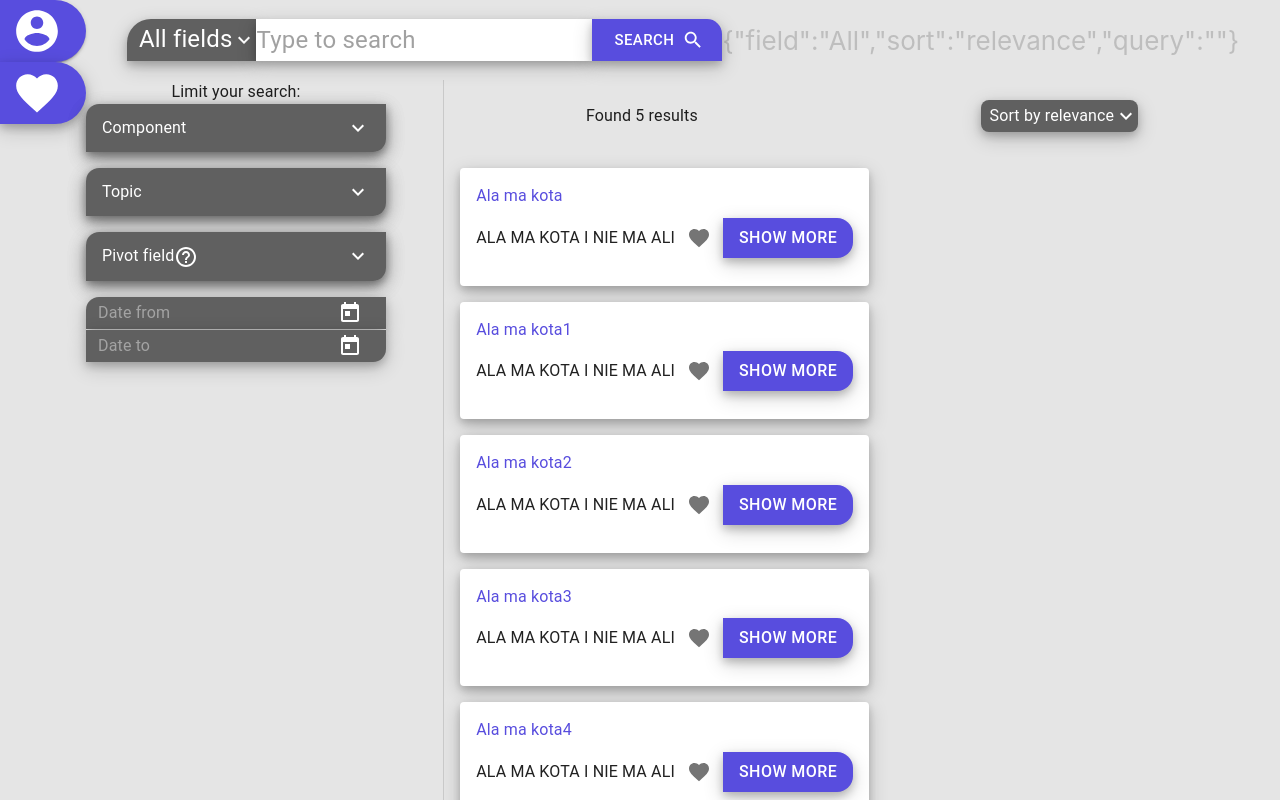
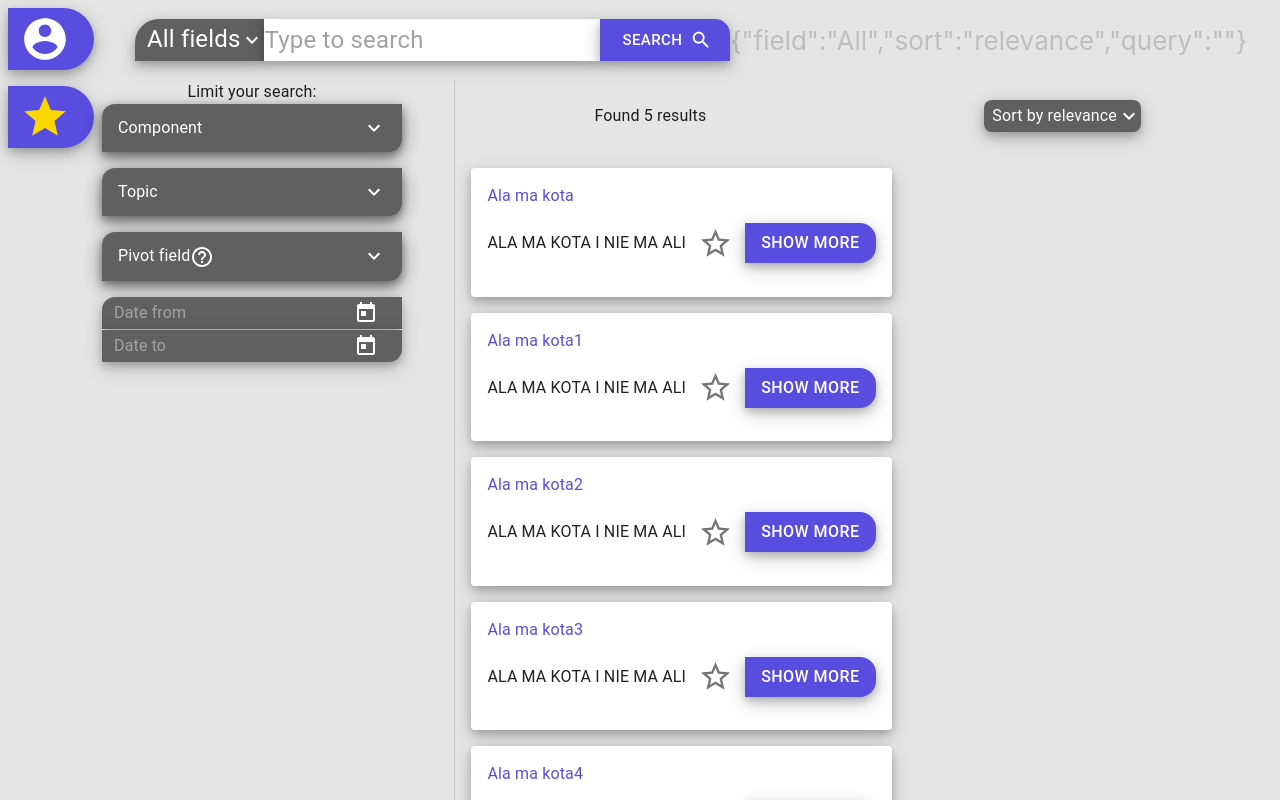
Before and after one commit to MichalKarol/SWI, a React (Create React App) app in the folder frontend/: page /search in a window 1280 px wide. Built offline with nearby package versions, Linux system fonts and the light colour scheme.

Commit message:
star icon changed

```diff
--- a/frontend/src/components/ExpansionPanel.jsx
+++ b/frontend/src/components/ExpansionPanel.jsx
@@ -1,7 +1,5 @@
 import React, { useState } from "react";
 import {
-  Select,
-  MenuItem,
   Typography,
   ExpansionPanel,
   ExpansionPanelDetails,
@@ -10,15 +8,9 @@ import {
   Checkbox,
   Divider,
 } from "@material-ui/core";
-import { ExpandMore } from "@material-ui/icons";
 import withStyles from "@material-ui/core/styles/withStyles";
 import styled from "styled-components";
-
-const WhiteExpandMoreIcon = withStyles({
-  root: {
-    color: "#FFFFFF !important",
-  },
-})(ExpandMore);
+import {WhiteExpandMoreIcon} from "./StyledComponents";
 
 const CheckboxContainer = styled.div`
   display: flex;
--- a/frontend/src/components/ResultCard.jsx
+++ b/frontend/src/components/ResultCard.jsx
@@ -6,9 +6,9 @@ import {
   CardContent,
 } from "@material-ui/core";
 import withStyles from "@material-ui/core/styles/withStyles";
-import { FavoriteOutlined, FavoriteBorderOutlined } from "@material-ui/icons";
-import { StyledMoreButton } from "./StyledComponents";
+import {StyledMoreButton, YellowStarIcon} from "./StyledComponents";
 import styled from "styled-components";
+import StarBorderIcon from '@material-ui/icons/StarBorder';
 
 export function ResultCard(props) {
   const StyledCard = withStyles({
@@ -36,9 +36,13 @@ export function ResultCard(props) {
             <Typography>{props.description}</Typography>
             <IconButton onClick={props.onFavouriteClick}>
               {props.isFavourite ? (
-                  <FavoriteBorderOutlined/>
+                  <YellowStarIcon
+                      fontSize="large"
+                  />
               ) : (
-                  <FavoriteOutlined/>
+                  <StarBorderIcon
+                      fontSize="large"
+                  />
               )}
             </IconButton>
             <StyledMoreButton
--- a/frontend/src/components/StyledComponents.jsx
+++ b/frontend/src/components/StyledComponents.jsx
@@ -3,6 +3,8 @@ import "date-fns";
 import withStyles from "@material-ui/core/styles/withStyles";
 import {Button, InputBase} from "@material-ui/core";
 import Divider from "@material-ui/core/Divider";
+import {ExpandMore, Star} from "@material-ui/icons";
+import StarIcon from '@material-ui/icons/Star';
 
 export const StyledSearchButton = withStyles({
     root: {
@@ -36,6 +38,7 @@ export const StyledSideButton = withStyles({
         borderRadius: "0 5em 5em 0",
         fontStyle: "normal",
         boxShadow: "0 4px 8px 0 rgba(0, 0, 0, 0.2), 0 6px 20px 0 rgba(0, 0, 0, 0.19)",
+        margin: "8px",
     },
 })(Button);
 
@@ -64,3 +67,15 @@ export const StyledMoreButton = withStyles({
         boxShadow: "0 4px 8px 0 rgba(0, 0, 0, 0.2), 0 6px 20px 0 rgba(0, 0, 0, 0.19)",
     },
 })(Button);
+
+export const WhiteExpandMoreIcon = withStyles({
+  root: {
+    color: "#FFFFFF !important",
+  },
+})(ExpandMore);
+
+export const YellowStarIcon = withStyles({
+  root: {
+    color: "gold !important",
+  },
+})(Star);
--- a/frontend/src/components/UserBar.jsx
+++ b/frontend/src/components/UserBar.jsx
@@ -1,14 +1,15 @@
 import React from "react";
 import styled from "styled-components";
-import {StyledSideButton} from "./StyledComponents";
+import {StyledSideButton, YellowStarIcon} from "./StyledComponents";
 import AccountCircleIcon from '@material-ui/icons/AccountCircle';
-import {FavoriteOutlined} from "@material-ui/icons";
 
 export function UserBar(props) {
     const UserBarDiv = styled.div`
         background: E5E5E5;
         color: white;
         grid-area: user;
+        display: flex;
+        flex-direction: column;
   `;
     return (
         <UserBarDiv>
@@ -17,7 +18,7 @@ export function UserBar(props) {
                 color="secondary"
                 startIcon={
                     <AccountCircleIcon
-                    style={{ fontSize: 50 }}
+                        style={{fontSize: 50}}
                     />
                 }
             />
@@ -25,8 +26,8 @@ export function UserBar(props) {
                 variant="contained"
                 color="secondary"
                 startIcon={
-                <FavoriteOutlined
-                    style={{ fontSize: 50 }}
+                    <YellowStarIcon
+                        style={{fontSize: 50}}
                     />
                 }
             />
```
Lines whose indentation alone changed are shown as unchanged.
